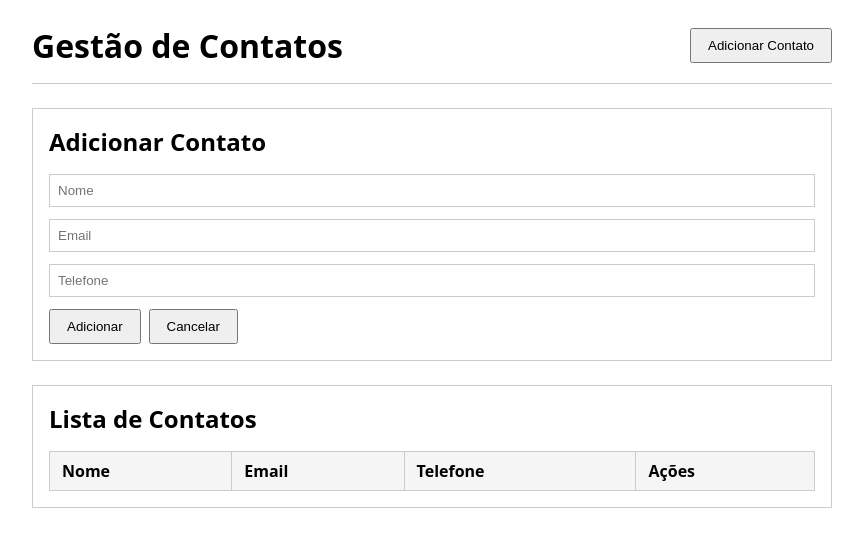
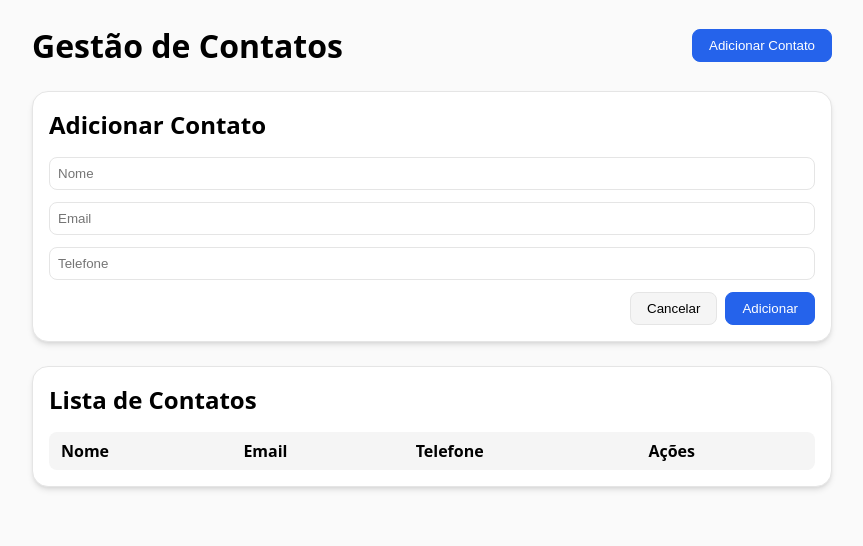
Before and after one commit to guilhermeprech/lista-contato, a plain HTML site: page index.html in a window 1280 px wide. Both pictures are taken after a click on the button "Adicionar Contato". Shown: the whole page, without its empty margins (208-1071 px from the left). Drawn offline with Linux system fonts and the light colour scheme.

Commit message:
estilização css

```diff
--- a/index.html
+++ b/index.html
@@ -11,7 +11,7 @@
   <main>
     <header>
       <h1>Gestão de Contatos</h1>
-      <button type="button" id="addButton">Adicionar Contato</button>
+      <button type="button" id="addButton" class="primary">Adicionar Contato</button>
     </header>
     <section id="formSection">
       <h2>Adicionar Contato</h2>
@@ -20,8 +20,8 @@
         <input type="email" placeholder="Email" name="email" required />
         <input type="tel" placeholder="Telefone" name="phone" required />
         <div class="buttons">
-          <button type="submit">Adicionar</button>
           <button type="button" id="cancelButton">Cancelar</button>
+          <button type="submit" class="primary">Adicionar</button>
         </div>
       </form>
     </section>
--- a/main.js
+++ b/main.js
@@ -78,20 +78,21 @@ const updateTable = () => {
       <td>${contact.phone}</td>
     `;
 
-    const removeButton = document.createElement('button');
-    removeButton.type = 'button';
-    removeButton.textContent = 'Excluir';
-    removeButton.addEventListener('click', () => handleRemoveContact(contact.id));
-
     const editButton = document.createElement('button');
     editButton.type = 'button';
     editButton.textContent = 'Editar';
     editButton.addEventListener('click', () => handleEditContact(contact.id));
 
+    const removeButton = document.createElement('button');
+    removeButton.type = 'button';
+    removeButton.textContent = 'Excluir';
+    removeButton.classList.add('destructive');
+    removeButton.addEventListener('click', () => handleRemoveContact(contact.id));
+
     const actionsCell = document.createElement('td');
     actionsCell.className = 'buttons';
+    actionsCell.appendChild(editButton);
     actionsCell.appendChild(removeButton);
-    actionsCell.appendChild(editButton);
 
     contactRow.appendChild(actionsCell);
 
--- a/style.css
+++ b/style.css
@@ -6,6 +6,7 @@ body {
   margin: 0;
   padding: 1.5rem;
   font-family: system-ui, sans-serif;
+  background-color: #fafafa;
 }
 
 main {
@@ -21,8 +22,6 @@ header {
   align-items: center;
   justify-content: space-between;
   gap: 1rem;
-  padding-bottom: 1rem;
-  border-bottom: 1px solid #ccc;
 }
 
 header h1 {
@@ -34,7 +33,10 @@ section {
   flex-direction: column;
   gap: 1rem;
   padding: 1rem;
-  border: 1px solid #ccc;
+  background-color: #fff;
+  border: 1px solid #e5e5e5;
+  border-radius: 1rem;
+  box-shadow: 0 4px 6px -1px rgb(0 0 0 / 0.1), 0 2px 4px -2px rgb(0 0 0 / 0.1);
 }
 
 section h2 {
@@ -49,16 +51,35 @@ form {
 
 form input {
   padding: 0.5rem;
-  border: 1px solid #ccc;
+  border: 1px solid #e5e5e5;
+  border-radius: 0.5rem;
+  outline: none;
 }
 
 .buttons {
   display: flex;
+  justify-content: end;
   gap: 0.5rem;
 }
 
 button {
   padding: 0.5rem 1rem;
+  background-color: #f5f5f5;
+  border: 1px solid #e5e5e5;
+  border-radius: 0.5rem;
+  cursor: pointer;
+}
+
+button.primary {
+  background-color: #2563eb;
+  border-color: #2563eb;
+  color: #fff;
+}
+
+button.destructive {
+  background-color: #dc2626;
+  border-color: #dc2626;
+  color: #fff;
 }
 
 table {
@@ -69,8 +90,25 @@ table {
 th,
 td {
   padding: 0.5rem 0.75rem;
-  border: 1px solid #ccc;
   text-align: left;
+}
+
+tr:first-child th:first-child {
+  border-top-left-radius: 0.5rem;
+}
+
+tr:first-child th:last-child {
+  border-top-right-radius: 0.5rem;
+}
+
+tr:last-child th:first-child,
+tr:last-child td:first-child {
+  border-bottom-left-radius: 0.5rem;
+}
+
+tr:last-child th:last-child,
+tr:last-child td:last-child {
+  border-bottom-right-radius: 0.5rem;
 }
 
 thead th {
```
